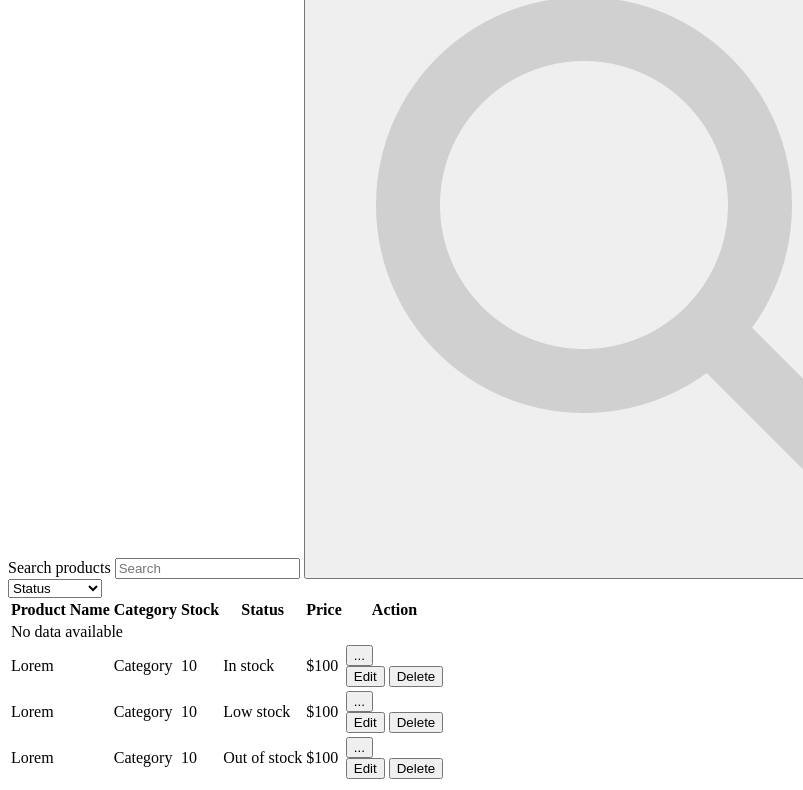
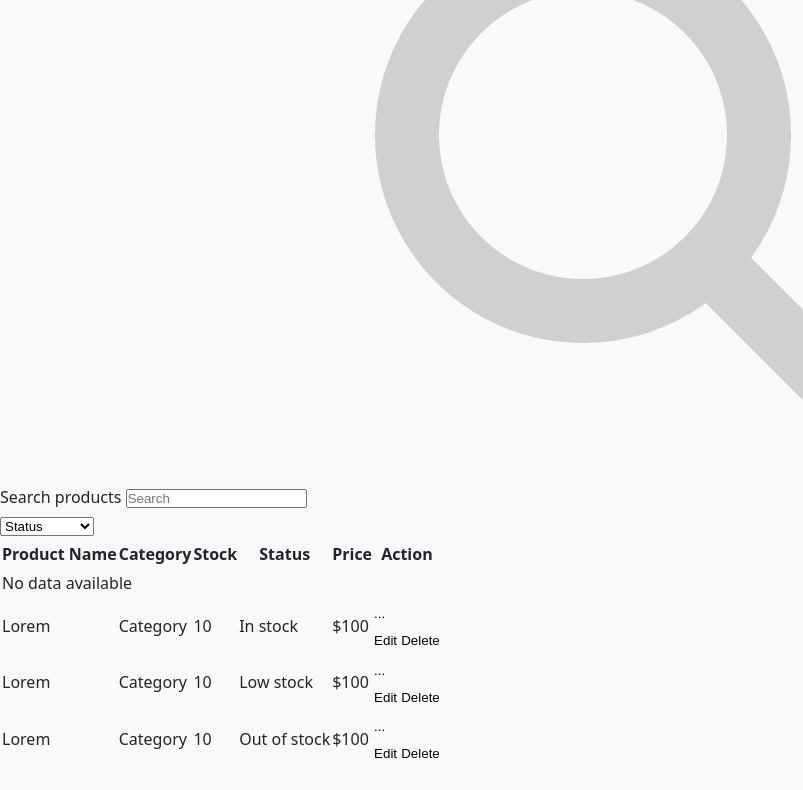
Before and after one commit to RaulLimon3/inventory-dashboard, a plain HTML site: page index.html in a window 1280 px wide. Shown: the part 1123-1913 px from the top of the page, without its empty margins (0-803 px from the left). After the commit the page ends 1891 px from the top, so only its background shows below. Drawn offline with Linux system fonts and the light colour scheme; a web font is replaced by a local one.

Commit message:
feat: implement base design system with tokens and global reset

```diff
--- /dev/null
+++ b/css/base/resets.css
@@ -0,0 +1,36 @@
+* {
+    margin: var(--space-0);
+    padding: var(--space-0);
+}
+
+*, *::after, *::before {
+    box-sizing: border-box;
+}
+
+html {
+    font-size: var(--text-base);
+}
+
+body {
+    font-family: var(--font-family-base);
+    line-height: var(--leading-relaxed);
+    background: var(--color-bg);
+    color: var(--color-text-primary);
+}
+
+img {
+    max-width: 100%;
+    height: auto;
+    display: block;
+}
+
+a {
+    text-decoration: none;
+    color: inherit;
+}
+
+button {
+    background: none;
+    border: none;
+    cursor: pointer;
+}
--- /dev/null
+++ b/css/base/variables.css
@@ -0,0 +1,188 @@
+:root {
+    /* ===== RAW COLORS ===== */
+
+    --gray-50: #F8F9FA;
+    --gray-100: #E9ECEF;
+    --gray-200: #DEE2E6;
+    --gray-300: #CED4DA;
+    --gray-400: #ADB5BD;
+    --gray-500: #6C757D;
+    --gray-700: #495057;
+    --gray-800: #343A40;
+    --gray-900: #212529;
+
+    --red: #EF476F;
+    --yellow: #FFD166;
+    --green: #06D6A0;
+    --blue: #118AB2;
+    --teal: #073B4C;
+
+    /* ===== THEME: LIGHT ===== */
+
+    --color-bg: var(--gray-50);
+    --color-surface: #ffffff;
+    --color-border: var(--gray-200);
+
+    --color-text-primary: var(--gray-900);
+    --color-text-secondary: var(--gray-500);
+
+    --color-primary: var(--blue);
+    --color-primary-hover: #0f7a9c;
+
+    --color-secondary: var(--teal);
+
+    --color-success: var(--green);
+    --color-warning: var(--yellow);
+    --color-error: var(--red);
+
+    /* Fonts */
+
+    --font-family-base: 'Stack Sans Text', system-ui, -apple-system, sans-serif;
+    --text-xs: 0.75rem;
+    --text-sm: 0.875rem;
+    --text-base: 1rem;
+    --text-lg: 1.125rem;
+    --text-xl: 1.25rem;
+    --text-2xl: 1.5rem;
+    --text-3xl: 1.875rem;
+    --font-light: 300;
+    --font-regular: 400;
+    --font-medium: 500;
+    --font-semibold: 600;
+    --font-bold: 700;
+    --leading-tight: 1.2;
+    --leading-normal: 1.5;
+    --leading-relaxed: 1.7;
+    --tracking-tight: -0.01em;
+    --tracking-normal: 0;
+    --tracking-wide: 0.05em;
+
+    --font-body: var(--text-base);
+    --font-small: var(--text-sm);
+    --font-heading-weight: var(--font-semibold);
+    --font-body-weight: var(--font-regular);
+
+    /* spacing */
+
+    --space-0: 0;
+    --space-1: 0.25rem;
+    --space-2: 0.5rem;
+    --space-3: 0.75rem;
+    --space-4: 1rem;
+    --space-5: 1.5rem;
+    --space-6: 2rem;
+    --space-7: 2.5rem;
+    --space-8: 3rem;
+    --space-9: 4rem;
+
+    --spacing-card: var(--space-4);
+    --spacing-section: var(--space-8);
+    --spacing-container: var(--space-6);
+    --spacing-gap: var(--space-4);
+
+    /* borders */
+
+    --border-0: 0;
+    --border-1: 1px;
+    --border-2: 2px;
+    --radius-sm: 6px;
+    --radius-md: 10px;
+    --radius-lg: 14px;
+    --radius-xl: 20px;
+    --radius-full: 999px;
+
+    --border-default: var(--color-border);
+    --border-strong: var(--gray-300);
+    --border-focus: var(--color-primary);
+    --divider: var(--border-1) solid var(--color-border);
+    --focus-ring: 0 0 0 3px rgba(17, 138, 178, 0.3);
+
+    /* Transitions */
+
+    --duration-fast: 150ms;
+    --duration-normal: 250ms;
+    --duration-slow: 350ms;
+    --ease-default: ease;
+    --ease-in: ease-in;
+    --ease-out: ease-out;
+    --ease-in-out: ease-in-out;
+
+    --ease-smooth: cubic-bezier(0.4, 0, 0.2, 1);
+
+    --transition-fast: all var(--duration-fast) var(--ease-smooth);
+    --transition-normal: all var(--duration-normal) var(--ease-smooth);
+    --transition-slow: all var(--duration-slow) var(--ease-smooth);
+
+    /* Shadows */
+
+    --shadow-sm: 0 1px 2px rgba(0, 0, 0, 0.05);
+    --shadow-md: 0 4px 6px rgba(0, 0, 0, 0.1);
+    --shadow-lg: 0 10px 15px rgba(0, 0, 0, 0.15);
+    --shadow-xl: 0 20px 25px rgba(0, 0, 0, 0.2);
+}
+
+[data-theme="dark"] {
+    --color-bg: var(--gray-900);
+    --color-surface: var(--gray-800);
+    --color-border: var(--gray-700);
+
+    --color-text-primary: var(--gray-50);
+    --color-text-secondary: var(--gray-400);
+
+    --color-primary: var(--blue);
+    --color-primary-hover: #0f7a9c;
+
+    --color-secondary: var(--teal);
+
+    --color-success: var(--green);
+    --color-warning: var(--yellow);
+    --color-error: var(--red);
+
+    --shadow-sm: 0 1px 2px rgba(0, 0, 0, 0.4);
+    --shadow-md: 0 4px 6px rgba(0, 0, 0, 0.5);
+    --shadow-lg: 0 10px 15px rgba(0, 0, 0, 0.6);
+}
+
+/* :root {
+    /* Colors */
+
+/* Grays */
+/* --gray-50: #F8F9FA;
+    --gray-100: #E9ECEF;
+    --gray-200: #DEE2E6;
+    --gray-300: #CED4DA;
+    --gray-400: #ADB5BD;
+    --gray-500: #6C757D;
+    --gray-700: #495057;
+    --gray-800: #343A40;
+    --gray-900: #212529; */
+
+/* Accents */
+/* --red: #EF476F;
+    --yellow: #FFD166;
+    --green: #06D6A0;
+    --blue: #118AB2;
+    --teal: #073B4C; */
+
+/* Theme light */
+/* --color-primary: #4f46e5;
+    --color-primary-light: #6366f1;
+    --color-primary-dark: #4338ca;
+    --color-bg: var(--gray-50);
+    --color-surface: #ffffff;
+    --color-border: var(--gray-200);
+
+    --color-text-primary: var(--gray-900);
+    --color-text-secondary: var(--gray-500);
+
+    --color-primary: var(--blue);
+    --color-secondary: var(--teal);
+
+    --color-success: var(--green);
+    --color-warning: var(--yellow);
+    --color-error: var(--red); */
+/* Fonts */
+/* spacing */
+/* borders */
+/* Transitions */
+/* } */
--- /dev/null
+++ b/css/style.css
@@ -0,0 +1,2 @@
+@import url('./base/resets.css');
+@import url('./base/variables.css');
--- a/index.html
+++ b/index.html
@@ -5,6 +5,10 @@
     <meta charset="UTF-8">
     <meta name="viewport" content="width=device-width, initial-scale=1.0">
     <title>Store inventory</title>
+    <link rel="preconnect" href="https://fonts.googleapis.com">
+    <link rel="preconnect" href="https://fonts.gstatic.com" crossorigin>
+    <link href="https://fonts.googleapis.com/css2?family=Stack+Sans+Text:wght@200..700&display=swap" rel="stylesheet">
+    <link rel="stylesheet" href="./css/style.css">
 </head>
 
 <body>
```
